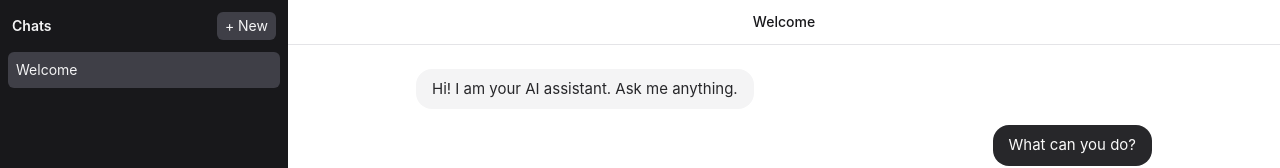
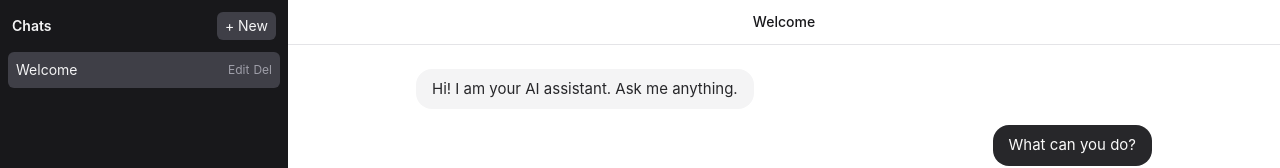
Before and after one commit to LaDonaAmor/simplechat.ai, a React (Vite) app: page / in a window 1280 px wide. Both pictures are taken after a click on the button "Welcome". Shown: the top 168 px of the page. Built offline with nearby package versions, Linux system fonts and the light colour scheme.

Commit message:
fix: make conversation actions touch-accessible and improve a11y (#5)

```diff
--- a/src/App.tsx
+++ b/src/App.tsx
@@ -147,6 +147,9 @@ function App() {
         <button
           type="button"
           onClick={() => setSidebarOpen(true)}
+          aria-label="Open conversations"
+          aria-expanded={sidebarOpen}
+          aria-controls="conversation-sidebar"
           className="m-2 self-start rounded-md border border-zinc-300 px-3 py-1 text-sm md:hidden"
         >
           Menu
--- a/src/components/Sidebar.tsx
+++ b/src/components/Sidebar.tsx
@@ -11,6 +11,9 @@ interface SidebarProps {
   onRename: (id: string, title: string) => void;
   onDelete: (id: string) => void;
 }
+
+const actionClasses =
+  "text-xs text-zinc-400 opacity-100 transition hover:text-zinc-100 focus-visible:opacity-100 md:opacity-0 md:group-hover:opacity-100 md:group-focus-within:opacity-100";
 
 export default function Sidebar({
   conversations,
@@ -33,12 +36,16 @@ export default function Sidebar({
   return (
     <>
       {isOpen && (
-        <div
+        <button
+          type="button"
+          aria-label="Close conversations"
+          onClick={onClose}
           className="fixed inset-0 z-20 bg-black/50 md:hidden"
-          onClick={onClose}
         />
       )}
       <aside
+        id="conversation-sidebar"
+        aria-label="Conversations"
         className={`fixed inset-y-0 left-0 z-30 flex w-72 flex-col bg-zinc-900 text-zinc-100 transition-transform md:static md:translate-x-0 ${
           isOpen ? "translate-x-0" : "-translate-x-full"
         }`}
@@ -54,7 +61,10 @@ export default function Sidebar({
           </button>
         </div>
 
-        <nav className="flex-1 overflow-y-auto px-2 pb-2">
+        <nav
+          aria-label="Conversation list"
+          className="flex-1 overflow-y-auto px-2 pb-2"
+        >
           {conversations.length === 0 && (
             <p className="px-2 py-4 text-sm text-zinc-400">
               No conversations yet.
@@ -70,6 +80,7 @@ export default function Sidebar({
               {editingId === c.id ? (
                 <input
                   autoFocus
+                  aria-label="Conversation title"
                   value={draft}
                   onChange={(e) => setDraft(e.target.value)}
                   onBlur={commit}
@@ -87,6 +98,7 @@ export default function Sidebar({
                       onSelect(c.id);
                       onClose();
                     }}
+                    aria-current={c.id === activeId ? "page" : undefined}
                     className="flex-1 truncate text-left"
                     title={c.title}
                   >
@@ -98,16 +110,16 @@ export default function Sidebar({
                       setEditingId(c.id);
                       setDraft(c.title);
                     }}
-                    className="text-xs text-zinc-400 opacity-0 group-hover:opacity-100"
-                    aria-label="Rename conversation"
+                    aria-label={`Rename ${c.title}`}
+                    className={actionClasses}
                   >
                     Edit
                   </button>
                   <button
                     type="button"
                     onClick={() => onDelete(c.id)}
-                    className="text-xs text-zinc-400 opacity-0 group-hover:opacity-100"
-                    aria-label="Delete conversation"
+                    aria-label={`Delete ${c.title}`}
+                    className={actionClasses}
                   >
                     Del
                   </button>
```
